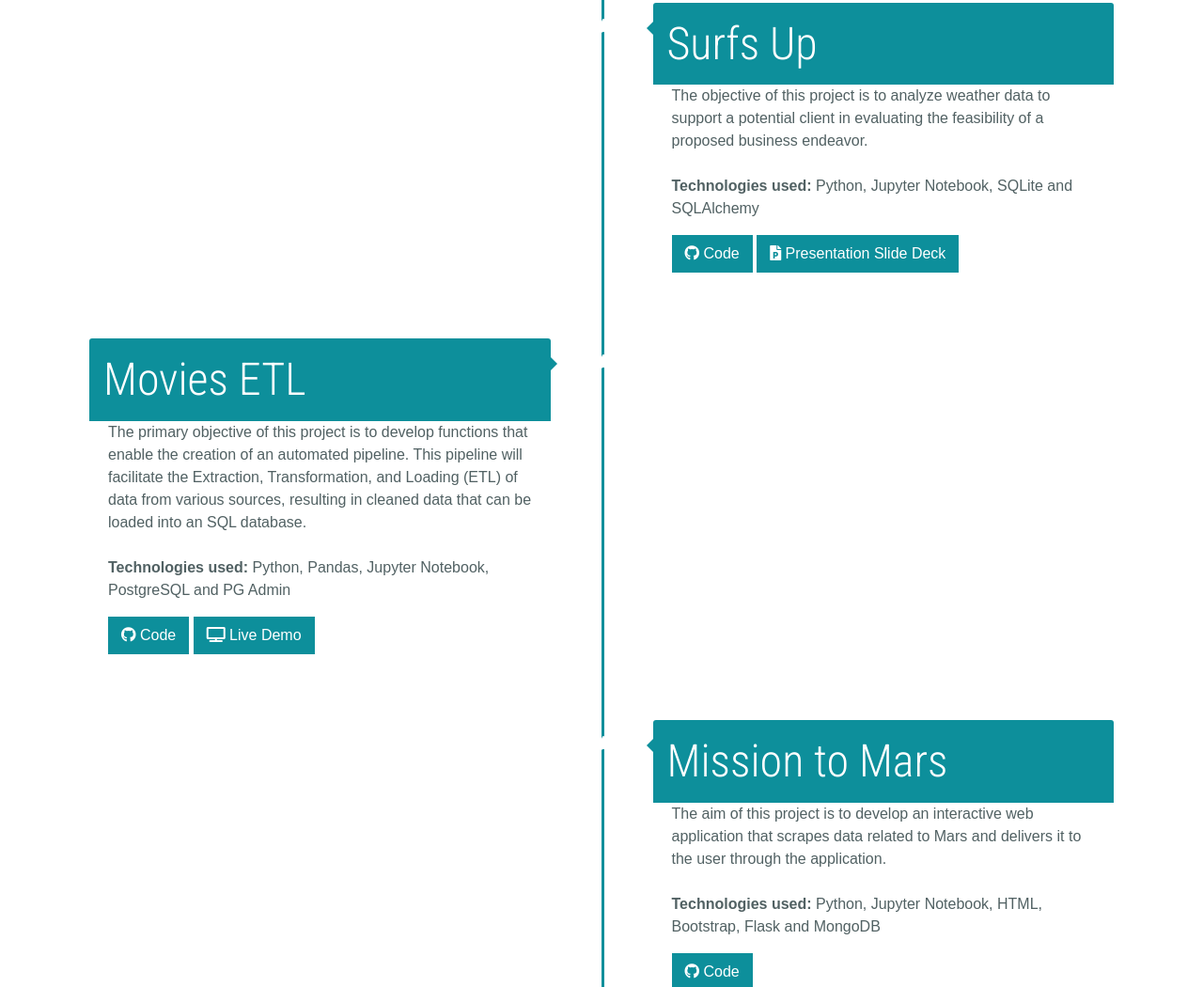
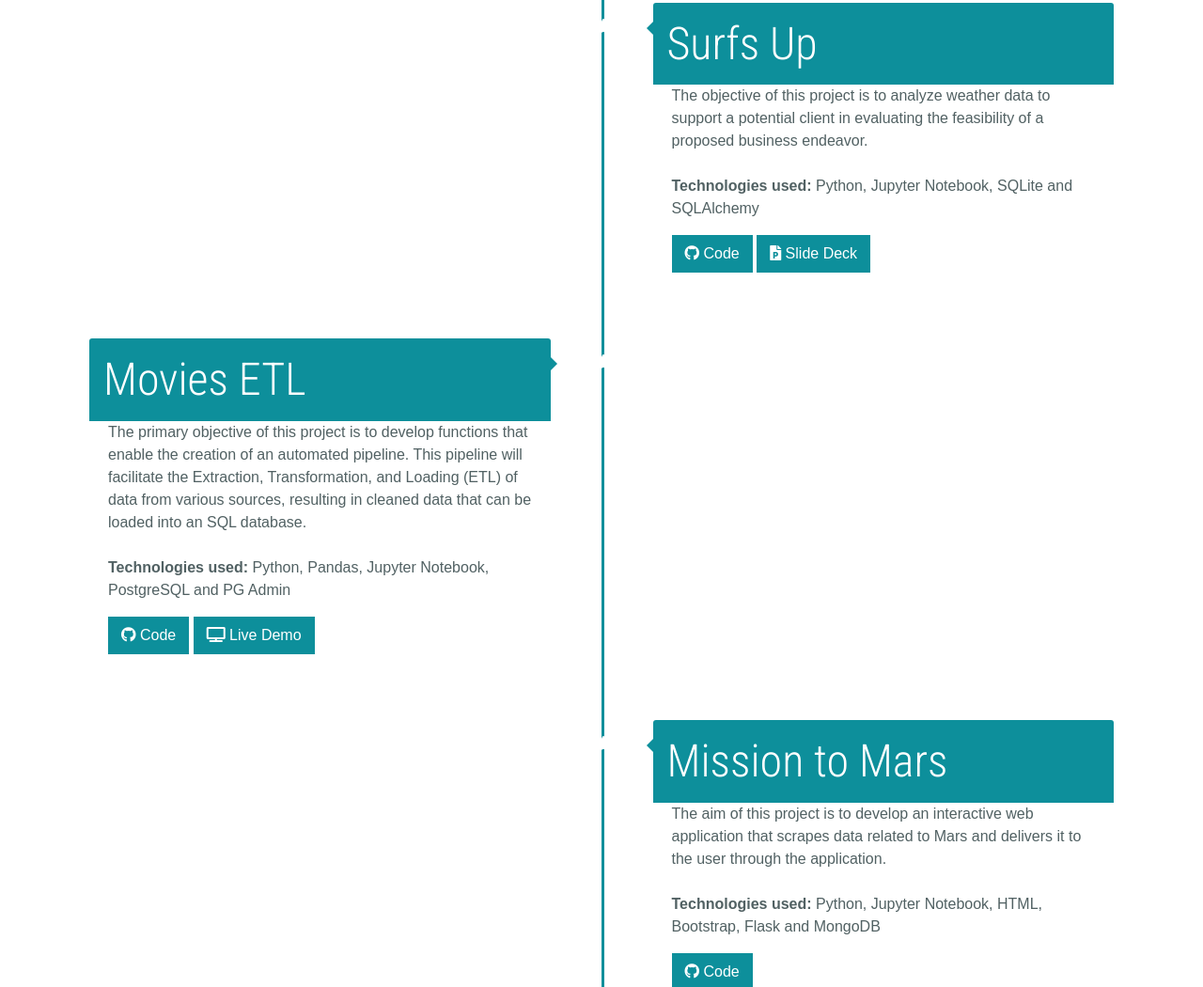
Before and after one commit to laurlen2112/Portfolio, a plain HTML site: page index.html in a window 1280 px wide. Shown: the part 4188-5238 px from the top of the page at 94% size. Drawn offline with nearby package versions, Linux system fonts and the light colour scheme.

Commit message:
update index

```diff
--- a/index.html
+++ b/index.html
@@ -270,7 +270,7 @@
                     </p>
                     <a href="https://github.com/laurlen2112/surfs_up" class="btn"><i class="fab fa-github"></i> Code</a>
                     <a href="https://docs.google.com/presentation/d/1ciK2osqJzuUK6NOzKD552sm_TUizrs9z/edit?usp=sharing"
-                    class="btn"><i class="fas fa-file-powerpoint"></i> Presentation Slide Deck</a>
+                    class="btn"><i class="fas fa-file-powerpoint"></i> Slide Deck</a>
                 </div>
             </div>
 
```
